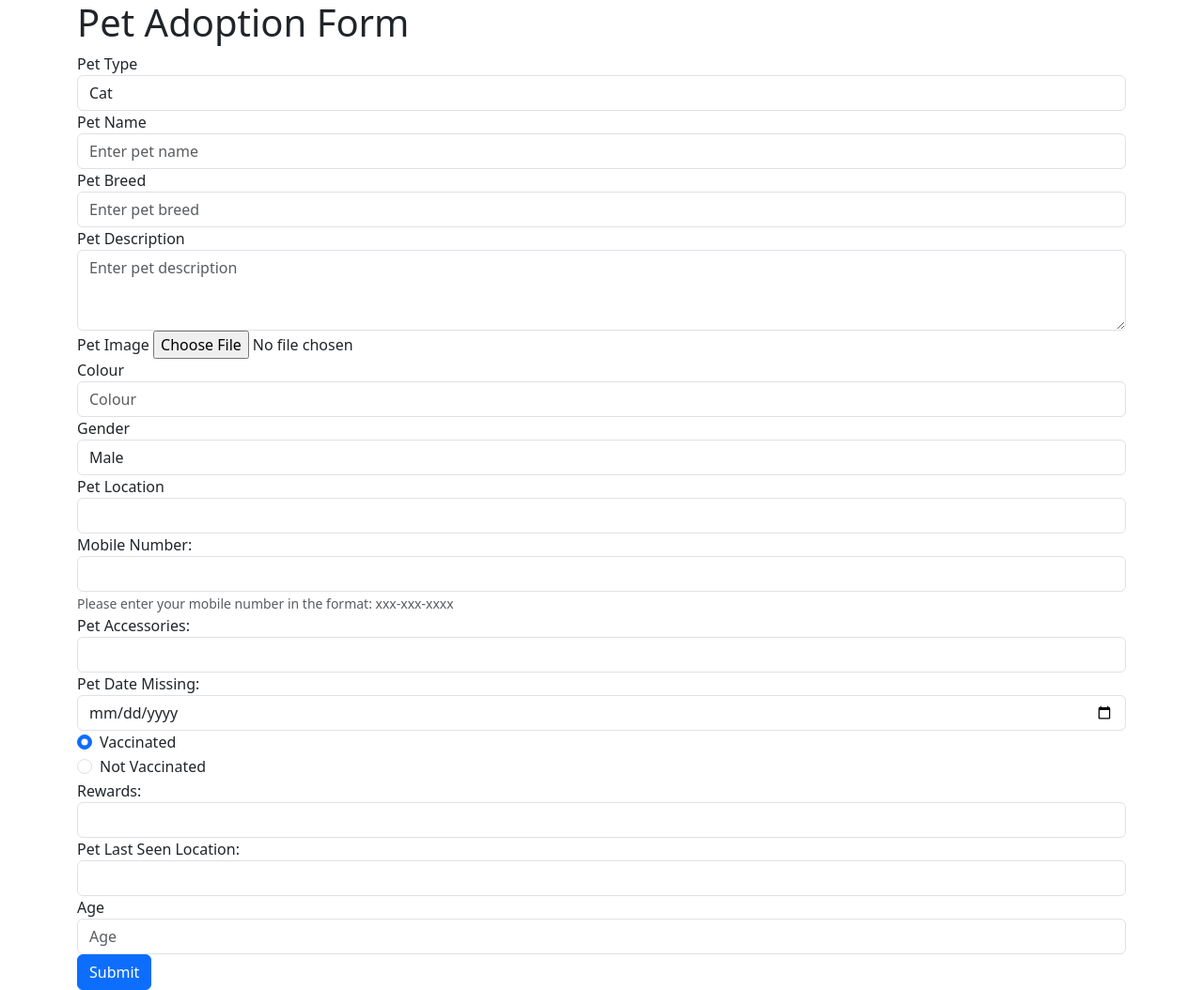
After one commit to AteyaShuborna/TheHappyTail, a Django app: page /pet/create-pet-missing/ in a window 1280 px wide. The commit adds this page. Shown: the whole page at 94% size. Run offline with Django 4.2, Linux system fonts and the light colour scheme; a user stored in the database is signed in.

Commit message:
missing and adoption all done

```diff
--- a/customuser/urls.py
+++ b/customuser/urls.py
@@ -1,7 +1,7 @@
 from django.urls import path
-from .views import user_adoption_post
+from .views import user_adoption_post,user_missing_post
 
 urlpatterns = [
     path('my-adoption-post/', user_adoption_post, name='my_adoption_post'),
-    #path('pet/<int:pk>/', pet_detail, name='pet_detail'),
+    path('my-missing-post/', user_missing_post, name='my_missing_post'),
 ]
--- a/pet/urls.py
+++ b/pet/urls.py
@@ -1,10 +1,13 @@
 from django.urls import path
-from .views import create_pet_adoption,view_pet_adoption,update_pet_adoption, pet_detail ,delete_pet
+from .views import create_pet_adoption,view_pet_adoption,update_pet_adoption, pet_detail ,delete_pet,create_pet_missing,update_pet_missing,view_pet_missing
 
 urlpatterns = [
     path('create-pet-adoption/', create_pet_adoption , name='create_pet_adoption'),
     path('view-pet-adoption/', view_pet_adoption, name='view_pet_adoption'),
-    path('<int:pk>/update-pet-adoption/', update_pet_adoption, name='update_pet-adoption'),
+    path('<int:pk>/update-pet-adoption/', update_pet_adoption, name='update_pet_adoption'),
+    path('create-pet-missing/', create_pet_missing , name='create_pet_missing'),
+    path('<int:pk>/update-pet-missing/', update_pet_missing, name='update_pet_missing'),
+    path('view-pet-missing/', view_pet_missing, name='view_pet_missing'),
     path('<str:type>/<int:pk>/', pet_detail, name='pet_detail'),
     path('<str:type>/<int:pk>/delete/', delete_pet, name='delete_pet'),
 ]
--- a/pet/views.py
+++ b/pet/views.py
@@ -1,4 +1,5 @@
 from django.shortcuts import render, redirect, get_object_or_404
+from django.urls import reverse
 from .models import AdoptionPet, MissingPet
 from django.http import HttpResponse
 from django.contrib.auth.decorators import login_required
@@ -60,39 +61,49 @@ def view_pet_adoption(request):
 def update_pet_adoption(request,pk):
     adoptionpet = get_object_or_404(AdoptionPet, pk=pk)
     if adoptionpet.user_id != request.user.username:
-        return redirect('pet_detail')
+        return redirect('my_adoption_post')
 
     if request.method == 'POST':
         adoptionpet.pet_name = request.POST['pet_name']
         adoptionpet.pet_age = request.POST['pet_age']
         adoptionpet.save()
 
-        return redirect('pet_detail')
+        return redirect('my_adoption_post')
 
     creator_name = adoptionpet.user.name
 
     context = {'pet': adoptionpet, 'creator_name': creator_name}
 
-
     return render(request, 'update_pet_adoption.html', context)
 
 @login_required
 def delete_pet(request, type, pk):
+    url_type=type
     pet_type = {'adoption': AdoptionPet, 'missing': MissingPet}.get(type, None)
     if pet_type is None:
         return render(request, '404.html', status=404)
 
-    adoption_pet = get_object_or_404(pet_type, pk=pk)
+    pet = get_object_or_404(pet_type, pk=pk)
 
-    if adoption_pet.user_id != request.user.username:
-        return redirect('view_pet_adoption')
+    if url_type =='adoption':
+        url= reverse('my_adoption_post')
+        if pet.user_id != request.user.username:
+            return redirect('my_adoption_post')
 
-    if request.method == 'POST':
-        adoption_pet.delete()
-        return redirect('view_pet_adoption')
+        if request.method == 'POST':
+            pet.delete()
+            return redirect('my_adoption_post')
 
-    # Render the confirmation page
-    context = {'adoption_pet': adoption_pet}
+    elif url_type =='missing':
+        url= reverse('my_missing_post')
+        if pet.user_id != request.user.username:
+            return redirect('my_missing_post')
+
+        if request.method == 'POST':
+            pet.delete()
+            return redirect('my_missing_post')
+
+    context = {'pet': pet ,'url_go_to':url}
     return render(request, 'delete_pet.html', context)
 
 def pet_detail(request,type,pk):
@@ -105,3 +116,76 @@ def pet_detail(request,type,pk):
 
     context = {'pet': pet, 'creator_name': creator_name}
     return render(request, 'pet_detail.html', context)
+
+
+#===================================== pet missing ===============================================================#
+@login_required
+def create_pet_missing(request):
+    if request.method == 'POST':
+        pet_type = request.POST['pet_type']
+        pet_name = request.POST['pet_name']
+        pet_breed = request.POST['pet_breed']
+        pet_description = request.POST['pet_description']
+        pet_image = request.FILES.get('pet_image')
+        pet_colour = request.POST['pet_colour']
+        pet_gender = request.POST['pet_gender']
+        pet_location = request.POST['pet_location']
+        pet_mobile = request.POST['pet_mobile']
+        pet_accessories = request.POST['pet_accessories']
+        pet_datemissing = request.POST['pet_datemissing']
+        pet_vaccinated = request.POST['pet_vaccinated']
+        pet_age = request.POST['pet_age']
+        pet_rewards=request.POST['pet_rewards']
+        pet_last_seen_location=request.POST['pet_last_seen_location']
+        email = request.user.username
+        creator = CustomUser.objects.get(email=email)
+
+        pet_for_adoption= MissingPet(
+            pet_type=pet_type,
+            pet_name=pet_name,
+            pet_breed=pet_breed,
+            pet_description=pet_description,
+            pet_image=pet_image,
+            pet_colour=pet_colour,
+            pet_gender= pet_gender,
+            pet_location= pet_location,
+            pet_mobile =pet_mobile,
+            pet_accessories = pet_accessories,
+            pet_datemissing = pet_datemissing,
+            pet_vaccinated=pet_vaccinated,
+            pet_rewards = pet_rewards,
+            pet_last_seen_location = pet_last_seen_location,
+            pet_age=pet_age,
+            pet_still_missing= True,
+            user=creator
+            )
+
+        pet_for_adoption.save()
+
+        return HttpResponse("Successfully posted!")
+    else:
+        return render(request, 'pet_missing_create.html')
+
+
+@login_required
+def update_pet_missing(request,pk):
+    missingpet = get_object_or_404(MissingPet, pk=pk)
+    if missingpet.user_id != request.user.username:
+        return redirect('my_missing_post')
+
+    if request.method == 'POST':
+        missingpet.pet_name = request.POST['pet_name']
+        missingpet.pet_age = request.POST['pet_age']
+        missingpet.save()
+
+        return redirect('my_missing_post')
+
+    creator_name = missingpet.user.name
+
+    context = {'pet': missingpet, 'creator_name': creator_name}
+
+    return render(request, 'update_pet_missing.html', context)
+
+def view_pet_missing(request):
+    pets = MissingPet.objects.filter(pet_still_missing= True)
+    return render(request, 'pet_missing_view.html', {'pets': pets})
--- a/templates/pet_detail.html
+++ b/templates/pet_detail.html
@@ -2,7 +2,7 @@
 <html lang="en">
 <head>
   <meta charset="UTF-8">
-  <title>{{ pet.pet_name }} - Adoption Pet Detail</title>
+  <title>{{ pet.pet_name }} - Pet Detail</title>
 </head>
 <body>
   <h1>{{ pet.pet_name }}</h1>
--- /dev/null
+++ b/templates/pet_missing_create.html
@@ -0,0 +1,116 @@
+<!DOCTYPE html>
+<html lang="en">
+<head>
+  <meta charset="UTF-8">
+  <meta name="viewport" content="width=device-width, initial-scale=1.0">
+  <title>My Form</title>
+  <!-- Bootstrap CSS -->
+  <link href="https://cdn.jsdelivr.net/npm/bootstrap@5.3.0-alpha3/dist/css/bootstrap.min.css" rel="stylesheet" integrity="sha384-KK94CHFLLe+nY2dmCWGMq91rCGa5gtU4mk92HdvYe+M/SXH301p5ILy+dN9+nJOZ" crossorigin="anonymous">
+</head>
+<body>
+  <div class="container">
+    <h1>Pet Adoption Form</h1>
+    <form method="POST" action="">
+        {% csrf_token %}
+        <!-- Pet type -->
+        <div class="form-group">
+            <label for="pet_type">Pet Type</label>
+            <select class="form-control" id="pet_type" name="pet_type">
+                <option value="cat">Cat</option>
+                <option value="dog">Dog</option>
+                <option value="bird">Bird</option>
+                <option value="other">Other</option>
+            </select>
+        </div>
+        <!-- Pet name -->
+        <div class="form-group">
+            <label for="pet_name">Pet Name</label>
+            <input type="text" class="form-control" id="pet_name" name="pet_name" placeholder="Enter pet name" required>
+        </div>
+        <!-- Pet breed -->
+        <div class="form-group">
+            <label for="pet_breed">Pet Breed</label>
+            <input type="text" class="form-control" id="pet_breed" name="pet_breed" placeholder="Enter pet breed">
+        </div>
+        <!-- Pet description -->
+        <div class="form-group">
+            <label for="pet_description">Pet Description</label>
+            <textarea class="form-control" id="pet_description" name="pet_description" rows="3" placeholder="Enter pet description"></textarea>
+        </div>
+        <!-- Pet image -->
+        <div class="form-group">
+            <label for="pet_image">Pet Image</label>
+            <input type="file" class="form-control-file" id="pet_image" name="pet_image">
+        </div>
+        <!-- Pet Colour -->
+        <div class="form-group">
+            <label for="pet_colour">Colour</label>
+            <input type="text" class="form-control" id="pet_colour" name="pet_colour" placeholder="Colour">
+        </div>
+        <!-- pet gender -->
+        <div class="form-group">
+            <label for="pet_gender">Gender</label>
+            <select class="form-control" id="pet_gender" name="pet_gender">
+              <option value="male">Male</option>
+              <option value="female">Female</option>
+              <option value="other">Other</option>
+            </select>
+          </div>
+         <!-- Pet Location -->
+         <div class="form-group">
+            <label for="pet_location">Pet Location</label>
+            <input type="text" class="form-control" id="pet_location" name="pet_location" required>
+        </div>
+        <!-- mobile -->
+        <div class="form-group">
+            <label for="pet_mobile">Mobile Number:</label>
+            <input type="tel" class="form-control" id="pet_mobile" name="pet_mobile" pattern="01[3-9][0-9]{8}" required>
+            <small class="form-text text-muted">Please enter your mobile number in the format: xxx-xxx-xxxx</small>
+          </div>
+        <!-- accessories -->
+        <div class="form-group">
+        <label for="pet_accessories">Pet Accessories:</label>
+        <input type="text" class="form-control" id="pet_accessories" name="pet_accessories">
+        </div>
+        <div class="form-group">
+        <!-- date missing -->
+        <label for="pet_datemissing">Pet Date Missing:</label>
+        <input type="date" class="form-control" id="pet_datemissing" name="pet_datemissing">
+        </div>
+         <!-- Pet Vaccinated -->
+         <div class="form-check">
+            <input class="form-check-input" type="radio" name="pet_vaccinated" id="pet_vaccinated_true" value="1" checked>
+            <label class="form-check-label" for="pet_vaccinated_true">
+              Vaccinated
+            </label>
+          </div>
+          <div class="form-check">
+            <input class="form-check-input" type="radio" name="pet_vaccinated" id="pet_vaccinated_false" value="0">
+            <label class="form-check-label" for="pet_vaccinated_false">
+              Not Vaccinated
+            </label>
+          </div>
+        <!-- rewards -->
+        <div class="form-group">
+        <label for="pet_rewards">Rewards:</label>
+        <input type="text" class="form-control" id="pet_rewards" name="pet_rewards">
+        </div>
+        <!-- Pet last seen -->
+        <div class="form-group">
+        <label for="pet_last_seen_location">Pet Last Seen Location:</label>
+        <input type="text" class="form-control" id="pet_last_seen_location" name="pet_last_seen_location">
+        </div>
+        <!-- Pet Age -->
+        <div class="form-group">
+            <label for="pet_age">Age</label>
+            <input type="number" class="form-control" id="pet_age" name="pet_age" placeholder="Age">
+        </div>
+
+        <button type="submit" class="btn btn-primary">Submit</button>
+    </form>
+    </div>
+  </div>
+  <!-- Bootstrap JS -->
+  <script src="https://cdn.jsdelivr.net/npm/bootstrap@5.3.0-alpha3/dist/js/bootstrap.bundle.min.js" integrity="sha384-ENjdO4Dr2bkBIFxQpeoTz1HIcje39Wm4jDKdf19U8gI4ddQ3GYNS7NTKfAdVQSZe" crossorigin="anonymous"></script>
+</body>
+</html>
```
Also changed, not shown: customuser/views.py (+7 -1 lines), pet/models.py (+6 -2 lines), templates/delete_pet.html (+4 -4 lines), templates/pet_missing_view.html (added, +19 -0 lines), templates/update_pet_missing.html (added, +22 -0 lines), templates/user_all_adoption_post.html (+6 -3 lines), templates/user_all_missing_post.html (added, +19 -0 lines), db.sqlite3, pet/migrations/0003_missingpet_accessories_missingpet_date_missing_and_more.py (added), pet/migrations/0004_rename_accessories_missingpet_pet_accessories_and_more.py (added), pet/migrations/0005_rename_pet_date_missing_missingpet_pet_datemissing.py (added).
